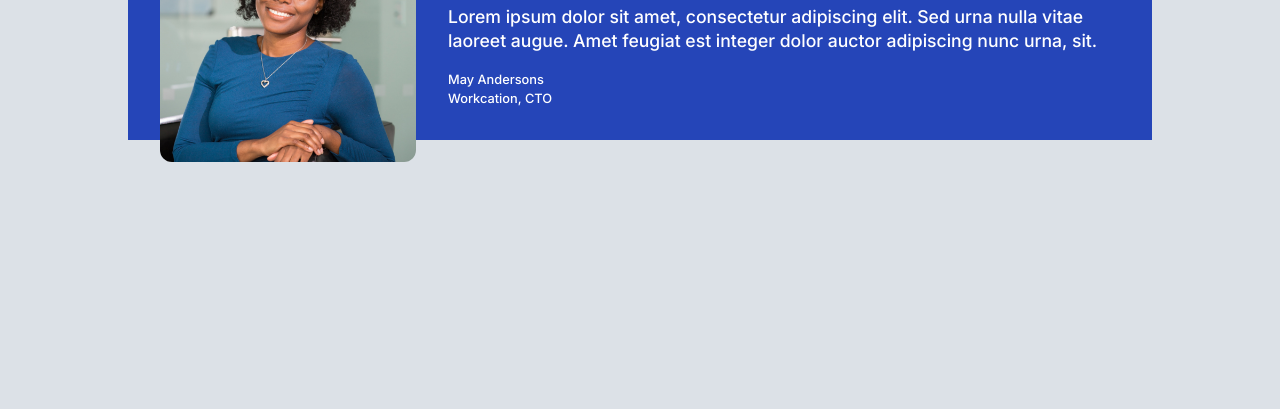
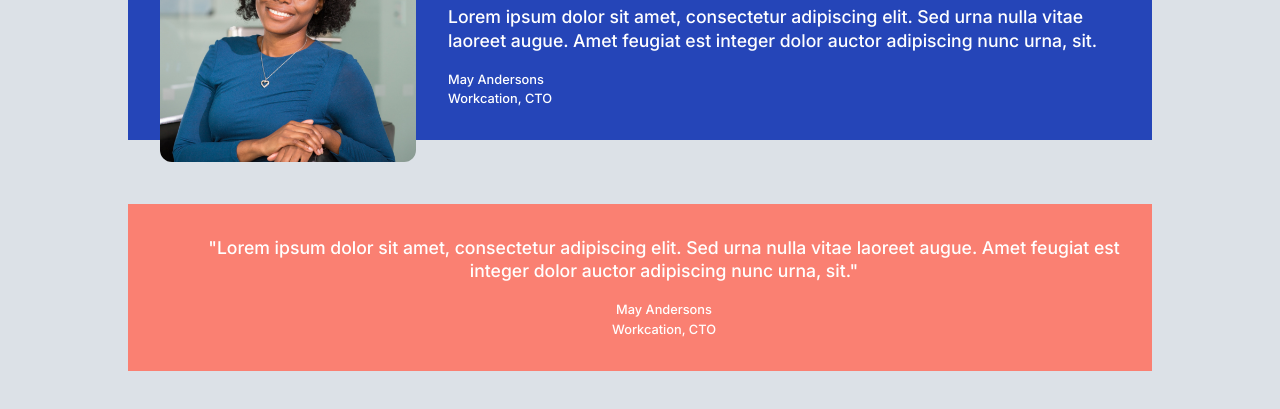
Before and after one commit to matt-colen/component-library, a React (Vite) app: page / in a window 1280 px wide. Shown: the part 2405-2814 px from the top of the page. Before the commit the page ends 2625 px from the top, so only its background shows below. Built offline with nearby package versions, Linux system fonts and the light colour scheme.

Commit message:
Adds logic for handling Testimonial w/ no img

```diff
--- a/package.json
+++ b/package.json
@@ -12,7 +12,8 @@
   "dependencies": {
     "nanoid": "^5.0.7",
     "react": "^18.3.1",
-    "react-dom": "^18.3.1"
+    "react-dom": "^18.3.1",
+    "react-icons": "^5.3.0"
   },
   "devDependencies": {
     "@eslint/js": "^9.9.0",
--- a/src/components/Card/CardIcon.jsx
+++ b/src/components/Card/CardIcon.jsx
@@ -11,7 +11,7 @@ export default function CardIcon({
 
   return (
     <div style={styles} className="card-icon flex">
-      <img src={icon} alt={alt} />
+      {typeof icon === "string" ? <img src={icon} alt={alt} /> : icon}
     </div>
   );
 }
--- a/src/components/Main/Main.jsx
+++ b/src/components/Main/Main.jsx
@@ -51,15 +51,30 @@ export default function Main() {
       </Section>
 
       <Section header="testimonials">
-        <Testimonial bgColor={defaultColor}>
-          <TestimonialImg
-            img={testimonialPic}
-            alt="Woman smiling while sitting in chair"
-          />
+        <Testimonial
+          bgColor={defaultColor}
+          img={testimonialPic}
+          alt="Woman smiling while sitting in chair"
+        >
+          <TestimonialImg />
           <TestimonialText name="May Andersons" workDetails="Workcation, CTO">
             Lorem ipsum dolor sit amet, consectetur adipiscing elit. Sed urna
             nulla vitae laoreet augue. Amet feugiat est integer dolor auctor
-            adipiscing nunc urna, sit.{" "}
+            adipiscing nunc urna, sit.
+          </TestimonialText>
+        </Testimonial>
+        <Testimonial bgColor="salmon">
+          <TestimonialImg img="" alt="">
+            {(img, alt) => {
+              return img ? (
+                <img className="testimonial-img" src={img} alt={alt} />
+              ) : null;
+            }}
+          </TestimonialImg>
+          <TestimonialText name="May Andersons" workDetails="Workcation, CTO">
+            Lorem ipsum dolor sit amet, consectetur adipiscing elit. Sed urna
+            nulla vitae laoreet augue. Amet feugiat est integer dolor auctor
+            adipiscing nunc urna, sit.
           </TestimonialText>
         </Testimonial>
       </Section>
--- a/src/components/Testimonial/Testimonial.jsx
+++ b/src/components/Testimonial/Testimonial.jsx
@@ -1,11 +1,19 @@
-export default function Testimonial({ children, bgColor }) {
+import { createContext } from "react";
+
+const TestimonialContext = createContext();
+
+export default function Testimonial({ children, bgColor, img, alt }) {
   const styles = {
     background: bgColor,
   };
 
   return (
-    <div style={styles} className="testimonial grid">
-      {children}
-    </div>
+    <TestimonialContext.Provider value={{ img, alt }}>
+      <div style={styles} className={`${!img && "no-img"} testimonial grid`}>
+        {children}
+      </div>
+    </TestimonialContext.Provider>
   );
 }
+
+export { TestimonialContext };
--- a/src/components/Testimonial/TestimonialImg.jsx
+++ b/src/components/Testimonial/TestimonialImg.jsx
@@ -1,3 +1,8 @@
-export default function TestimonialImg({ img, alt }) {
-  return <img className="testimonial-img" src={img} alt={alt} />;
+import { useContext } from "react";
+import { TestimonialContext } from "./Testimonial";
+
+export default function TestimonialImg() {
+  const { img, alt } = useContext(TestimonialContext);
+
+  return img ? <img className="testimonial-img" src={img} alt={alt} /> : null;
 }
--- a/src/components/Testimonial/TestimonialText.jsx
+++ b/src/components/Testimonial/TestimonialText.jsx
@@ -1,10 +1,14 @@
+import { useContext } from "react";
+import { TestimonialContext } from "./Testimonial";
 import quotationMarkIcon from "../../assets/icons/quotation-marks.svg";
 
 export default function TestimonialText({ children, name, workDetails }) {
+  const { img } = useContext(TestimonialContext);
+
   return (
     <div className="testimonial-txt">
-      <img src={quotationMarkIcon} alt="Quotation mark icon" />
-      <blockquote className="quote">{children}</blockquote>
+      {img && <img src={quotationMarkIcon} alt="Quotation mark icon" />}
+      <blockquote className="quote">{img ? children : `"${children}"`}</blockquote>
       <div className="quote-detail quote-author">{name}</div>
       <div className="quote-detail quote-work-details">{workDetails}</div>
     </div>
--- a/src/index.css
+++ b/src/index.css
@@ -146,6 +146,12 @@ p {
     0px 4px 6px -2px rgba(0, 0, 0, 0.05);
 }
 
+.card-icon > svg {
+  height: 24px;
+  width: 24px;
+  color: #fff;
+}
+
 .card-txt {
   margin-top: 1em;
   gap: var(--spacing-min);
@@ -170,6 +176,11 @@ p {
   gap: var(--spacing-inner);
 }
 
+.no-img.testimonial {
+  grid-template-columns: 1fr;
+  margin-top: var(--spacing-inner);
+}
+
 .testimonial-img {
   height: 200px;
   width: calc(100% - (var(--spacing-testimonial-inner) * 2));
@@ -183,6 +194,11 @@ p {
 .testimonial-txt {
   margin-top: 100px;
   font-weight: 500;
+}
+
+.no-img .testimonial-txt {
+  text-align: center;
+  margin-top: 0;
 }
 
 .quote {
```
Also changed, not shown: 1 other file (tests, documents, lock files or other folders).
